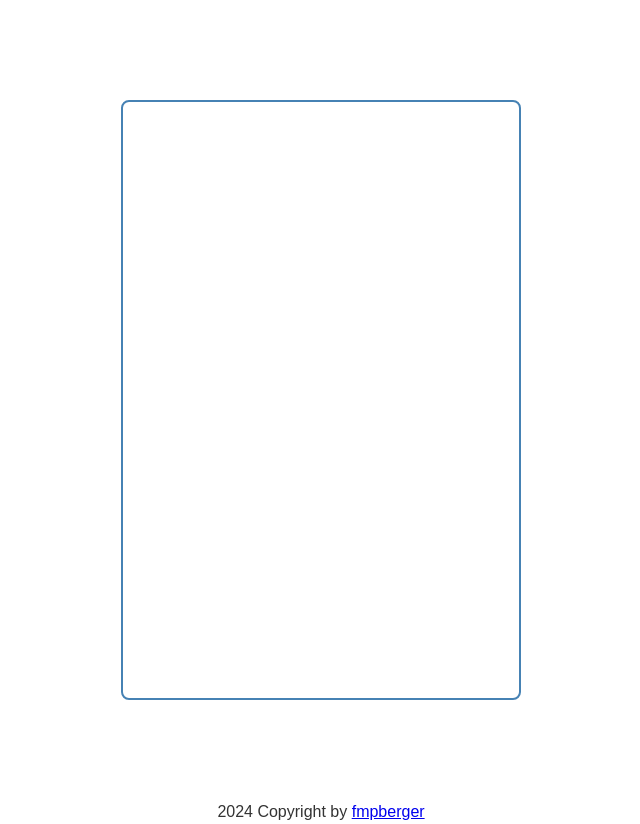
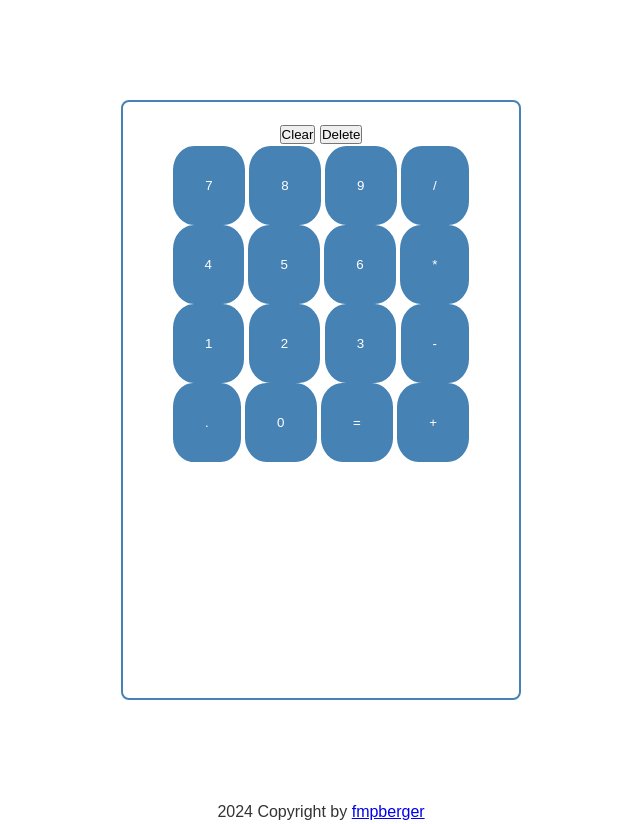
Before and after one commit to fmpberger88/calculator, a plain HTML site: page index.html in a window 1280 px wide. Shown: the whole page, without its empty margins (319-959 px from the left). Drawn offline with Linux system fonts and the light colour scheme.

Commit message:
adding buttons and simple styling

```diff
--- a/index.html
+++ b/index.html
@@ -9,7 +9,36 @@
 <body>
     <main>
         <div id="calculator">
-
+            <div id="screen">
+            </div>
+            <div>
+                <button>Clear</button>
+                <button>Delete</button>
+            </div>
+            <div>
+                <button class="btn-second">7</button>
+                <button class="btn-second">8</button>
+                <button class="btn-second">9</button>
+                <button class="btn-second">/</button>
+            </div>
+            <div>
+                <button class="btn-second">4</button>
+                <button class="btn-second">5</button>
+                <button class="btn-second">6</button>
+                <button class="btn-second">*</button>
+            </div>
+            <div>
+                <button class="btn-second">1</button>
+                <button class="btn-second">2</button>
+                <button class="btn-second">3</button>
+                <button class="btn-second">-</button>
+            </div>
+            <div>
+                <button class="btn-second">.</button>
+                <button class="btn-second">0</button>
+                <button class="btn-second">=</button>
+                <button class="btn-second">+</button>
+            </div>
         </div>
     </main>
     <footer>
--- a/styles.css
+++ b/styles.css
@@ -32,6 +32,14 @@ main {
     border-radius: 8px;
 }
 
+.btn-second {
+    background-color: steelblue;
+    color: white;
+    border: 2px steelblue solid;
+    border-radius: 30%;
+    padding: 30px;
+}
+
 footer {
     display: flex;
     justify-content: center;
```
